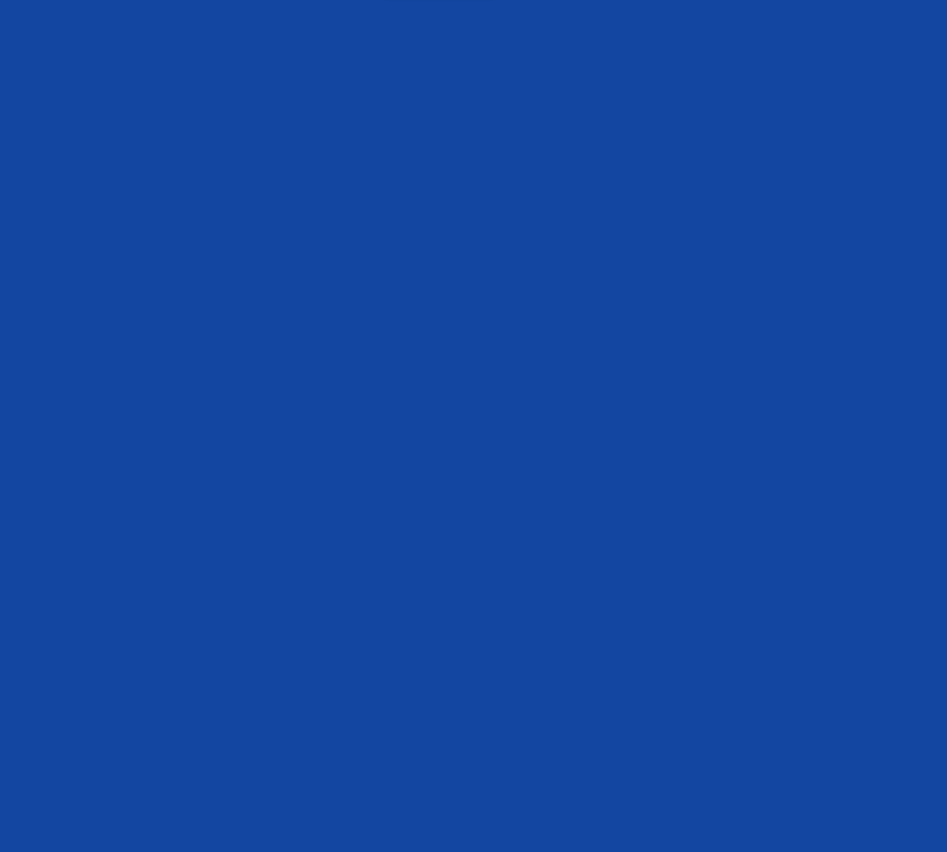
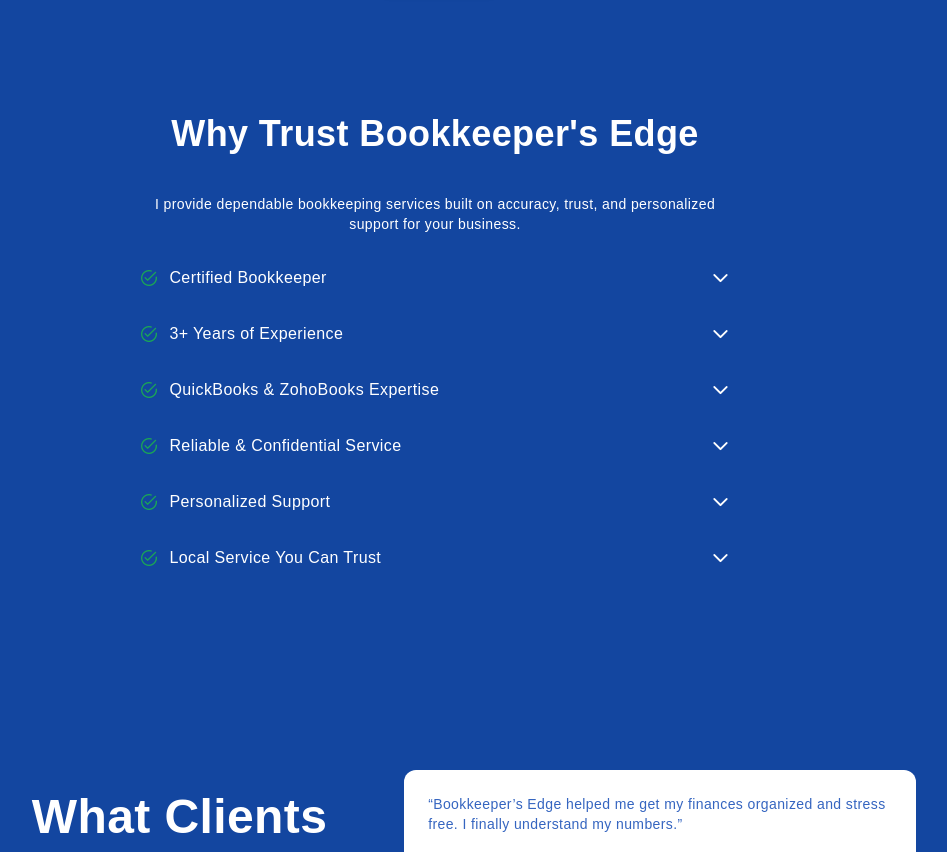
Before and after one commit to corb0140/bookkeeper-edge, a Vue app: page / in a window 1280 px wide. Shown: the part 1948-2800 px from the top of the page, without its empty margins (205-1152 px from the left). Before the commit the page ends 1982 px from the top, so only its background shows below. Built offline with nearby package versions, Linux system fonts and the light colour scheme; a web font is replaced by a local one.

Commit message:
added trust and testimonials section

```diff
--- /dev/null
+++ b/src/components/Cards/TestimonialCard.vue
@@ -0,0 +1,52 @@
+<script setup>
+const props = defineProps({
+  testimonial: {
+    type: Object,
+    required: true,
+  },
+});
+</script>
+
+<template>
+  <div
+    :class="
+      testimonial.name !== 'Jason L.'
+        ? 'bg-white group hover:z-10'
+        : 'bg-white/2 border border-light-blue/10 shadow-[0px_0px_10px_rgb(0,0,0,0.1)] backdrop-blur-xs group hover:bg-white transition-all duration-300'
+    "
+    class="rounded-xl p-6 flex flex-col min-h-45 not-lg:mt-5"
+  >
+    <p
+      :class="
+        testimonial.name !== 'Jason L.'
+          ? 'text-light-blue'
+          : 'text-white group-hover:text-light-blue transition-all duration-300'
+      "
+      class="text-sm mb-4"
+    >
+      “{{ testimonial.quote }}”
+    </p>
+
+    <div
+      :class="
+        testimonial.name !== 'Jason L.'
+          ? 'text-light-blue'
+          : 'text-white group-hover:text-light-blue transition-all duration-300'
+      "
+      class="mt-auto font-medium lg:text-sm text-light-blue"
+    >
+      {{ testimonial.name }}
+
+      <span
+        :class="
+          testimonial.name !== 'Jason L.'
+            ? 'text-gray-500'
+            : 'text-silver group-hover:text-gray-500 transition-all duration-300'
+        "
+        class="block mt-0.5 text-xs md:text-sm"
+      >
+        {{ testimonial.businessType }}
+      </span>
+    </div>
+  </div>
+</template>
--- /dev/null
+++ b/src/components/MainButton.vue
@@ -0,0 +1,23 @@
+<script setup>
+const props = defineProps({
+  text: String,
+  onClick: Function,
+});
+</script>
+
+<template>
+  <button
+    @click="onClick"
+    class="group relative overflow-hidden bg-white py-3 px-6 text-primary rounded-lg mt-10 lg:mt-20 flex items-center gap-2"
+  >
+    <div
+      class="flex items-center bg-white absolute h-full w-full -left-100 group-hover:left-0 transition-all duration-700"
+    >
+      <i
+        class="pi pi-arrow-right mx-auto text-light-blue"
+        style="font-size: 13px"
+      />
+    </div>
+    <p class="font-medium">{{ text }}</p>
+  </button>
+</template>
--- /dev/null
+++ b/src/data/testimonials.json
@@ -0,0 +1,20 @@
+[
+  {
+    "id": 1,
+    "quote": "Bookkeeper’s Edge helped me get my finances organized and stress free. I finally understand my numbers.",
+    "name": "Sarah M.",
+    "businessType": "Small Business Owner"
+  },
+  {
+    "id": 2,
+    "quote": "Reliable, professional, and always on time with reports. Highly recommended.",
+    "name": "Jason L.",
+    "businessType": "Self-Employed Contractor"
+  },
+  {
+    "id": 3,
+    "quote": "Clear communication and personalized service. Exactly what my business needed.",
+    "name": "Amanda R.",
+    "businessType": "Freelance Consultant"
+  }
+]
--- /dev/null
+++ b/src/data/trust-content.json
@@ -0,0 +1,32 @@
+[
+  {
+    "id": 1,
+    "title": "Certified Bookkeeper",
+    "description": "Certified and trained to follow industry best practices, ensuring your books are accurate and compliant."
+  },
+  {
+    "id": 2,
+    "title": "3+ Years of Experience",
+    "description": "Over three years of hands-on bookkeeping experience supporting small businesses and self-employed professionals."
+  },
+  {
+    "id": 3,
+    "title": "QuickBooks & ZohoBooks Expertise",
+    "description": "Experienced with modern accounting software to keep your financial data organized, accessible, and secure."
+  },
+  {
+    "id": 4,
+    "title": "Reliable & Confidential Service",
+    "description": "Your financial information is handled with strict confidentiality and secure processes at all times."
+  },
+  {
+    "id": 5,
+    "title": "Personalized Support",
+    "description": "Every business is different. Services are tailored to your specific needs and goals."
+  },
+  {
+    "id": 6,
+    "title": "Local Service You Can Trust",
+    "description": "Proudly supporting local businesses with dependable and responsive bookkeeping services."
+  }
+]
--- a/src/style.css
+++ b/src/style.css
@@ -10,7 +10,7 @@
   --color-light-blue: hsl(219, 57%, 48%);
   --color-yellow: hsl(58, 80%, 52%);
   --color-purple: rgb(162, 53, 192);
-  --color-red: hsl(345, 72%, 38%);
+  --color-green: hsl(145, 72%, 38%);
   --color-white: hsl(0, 0%, 100%);
   --color-silver: hsl(327, 12%, 82%);
 }
--- a/src/views/HomeView.vue
+++ b/src/views/HomeView.vue
@@ -1,9 +1,28 @@
 <script setup>
+import { ref } from "vue";
+import { useRouter } from "vue-router";
 import "primeicons/primeicons.css";
+
+const router = useRouter();
+
+import MainButton from "../components/MainButton.vue";
 import ServiceCard from "../components/Cards/ServiceCard.vue";
 import services from "../data/service-data.json";
 import AudienceCard from "../components/Cards/AudienceCard.vue";
 import audiences from "../data/target-audience-data.json";
+import trustContent from "../data/trust-content.json";
+import TestimonialCard from "../components/Cards/TestimonialCard.vue";
+import testimonials from "../data/testimonials.json";
+
+const openId = ref(null);
+
+function toggleActiveId(id) {
+  openId.value = openId.value === id ? null : id;
+}
+
+function navigateTo(path) {
+  router.push(path);
+}
 </script>
 
 <template>
@@ -22,19 +41,11 @@ import audiences from "../data/target-audience-data.json";
       Simplifying Your Finances So You Can Focus on Growing Your Business.
     </p>
 
-    <button
-      class="group relative overflow-hidden bg-white py-3 px-6 text-primary rounded-lg mt-10 lg:mt-20 self-center flex items-center gap-2"
-    >
-      <div
-        class="flex items-center bg-white absolute h-full w-full -left-100 group-hover:left-0 transition-all duration-700"
-      >
-        <i
-          class="pi pi-arrow-right mx-auto text-light-blue"
-          style="font-size: 13px"
-        />
-      </div>
-      <p class="font-medium">Get Free Consultation</p>
-    </button>
+    <MainButton
+      :onClick="() => navigateTo('/contact')"
+      text="Get Free Consultation"
+      class="self-center"
+    />
   </section>
 
   <!-- SERVICES SECTION -->
@@ -87,7 +98,7 @@ import audiences from "../data/target-audience-data.json";
     class="mt-20 py-5 lg:px-50 flex flex-col items-center"
   >
     <div class="w-full md:w-[clamp(30vw,50vw,80vw)]">
-      <h2 class="font-bold mb-10 not-lg:text-2xl text-center">
+      <h2 class="font-bold mb-10 text-center not-lg:text-2xl">
         Who I Can Help
       </h2>
 
@@ -124,4 +135,107 @@ import audiences from "../data/target-audience-data.json";
       </div>
     </div>
   </section>
+
+  <!-- TRUST SECTION -->
+  <section id="trust" class="mt-20 py-5 lg:px-50 flex flex-col items-center">
+    <div class="w-full">
+      <h2 class="font-bold mb-10 text-center not-lg:text-2xl">
+        Why Trust Bookkeeper's Edge
+      </h2>
+
+      <p class="text-center max-w-150 mx-auto">
+        I provide dependable bookkeeping services built on accuracy, trust, and
+        personalized support for your business.
+      </p>
+    </div>
+
+    <!-- ACCORDION -->
+    <div
+      class="flex flex-col items-center gap-2 mt-8 w-full md:w-[70%] cursor-pointer"
+      v-for="trust in trustContent"
+      :key="trust.id"
+      @click="toggleActiveId(trust.id)"
+    >
+      <!-- HEADER -->
+      <div class="flex items-center justify-between w-full">
+        <div class="flex items-center gap-3">
+          <i class="pi pi-check-circle text-green"></i>
+          <span class="font-medium">{{ trust.title }}</span>
+        </div>
+
+        <i
+          class="pi"
+          :class="openId === trust.id ? 'pi-chevron-up' : 'pi-chevron-down'"
+        ></i>
+      </div>
+
+      <!-- CONTENT -->
+      <transition name="accordion">
+        <p v-if="openId === trust.id" class="mt-3 w-full">
+          {{ trust.description }}
+        </p>
+      </transition>
+    </div>
+  </section>
+
+  <!-- TESTIMONIALS -->
+  <section
+    id="trust"
+    class="mt-20 lg:mt-40 py-5 lg:px-50 flex flex-col lg:flex-row items-center lg:gap-x-15 lg:h-[70vh] w-full"
+  >
+    <div class="h-full flex flex-col items-start gap-4">
+      <h2
+        class="font-bold not-lg:mb-10 lg:mt-5 text-center mx-auto md:text-[clamp(1rem,4.5rem,3rem)]"
+      >
+        What Clients Say
+      </h2>
+
+      <p class="not-lg:text-center max-w-150">
+        Trusted by small business owners who value accuracy, reliability, and
+        peace of mind.
+      </p>
+
+      <MainButton
+        :onClick="() => navigateTo('/')"
+        text="See More Testimonials"
+        class="mx-auto lg:mx-0"
+      />
+    </div>
+
+    <div class="not-lg:mt-10 h-full md:flex md:gap-2 lg:block">
+      <TestimonialCard
+        v-for="(testimonial, index) in testimonials"
+        :key="testimonial.id"
+        :testimonial="testimonial"
+        class="flex-1"
+        :class="
+          index === 0
+            ? 'lg:w-[clamp(50%,40vw,520px)]'
+            : index === 1
+            ? 'relative lg:w-[clamp(250px,20vw,400px)] lg:left-65 lg:bottom-5 z-10'
+            : 'relative lg:w-[clamp(200px,300px,400px)] lg:left-5 lg:bottom-40 lg:min-h-60'
+        "
+      />
+    </div>
+  </section>
 </template>
+
+<style scoped>
+.accordion-enter-active {
+  transition: opacity 0.25s ease-in, transform 0.25s ease-in;
+}
+
+.accordion-leave-active {
+  transition: opacity 0s ease-out, transform 0s ease-out;
+}
+
+.accordion-enter-from {
+  opacity: 0;
+  transform: translateY(-8px);
+}
+
+.accordion-leave-to {
+  opacity: 0;
+  transform: translateY(-8px);
+}
+</style>
```
